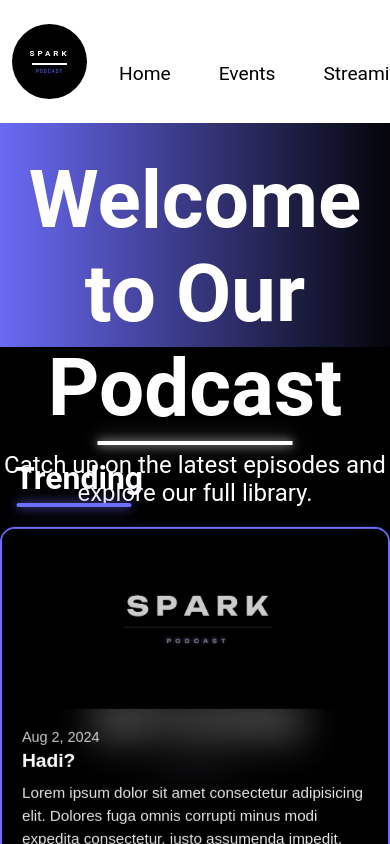
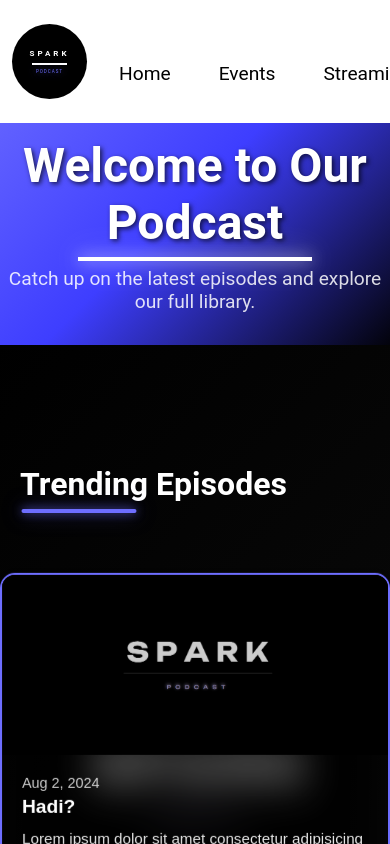
Before and after one commit to Themika/Sparked, a React (Create React App) app in the folder frontend/: page /streaming in a window 390 px wide. Shown: the top 844 px of the page. Built offline with nearby package versions, Linux system fonts and the light colour scheme.

Commit message:
chore: Update streaming page with trending area and recent episodes

```diff
--- a/frontend/src/Pages/Events.js
+++ b/frontend/src/Pages/Events.js
@@ -1,5 +1,6 @@
 import "../Styles/eventPage.css"
 import Navbar from "../Components/Navbar"
+import Card from "../Components/Card"
 
 const EventsPage = () => {
     return (
@@ -7,6 +8,9 @@ const EventsPage = () => {
             <div className="navbar-container">
                 <Navbar />
             </div>
+            <div className="event-page-card-container">
+                <Card />
+            </div>
         </div>
     );
 }
--- a/frontend/src/Pages/Streaming.js
+++ b/frontend/src/Pages/Streaming.js
@@ -15,7 +15,7 @@ const StreamingPage = () => {
       </div>
       <div className="trending-area">
         <div className="hash1"></div>
-        <h1>Trending</h1>
+        <h1>Trending Episodes</h1>
         <div className="trending-area-card-container">
           <Card />
           <Card />
--- a/frontend/src/Styles/StreamingPage.css
+++ b/frontend/src/Styles/StreamingPage.css
@@ -28,12 +28,12 @@ html {
 .streaming-hero-section {
   width: 100%;
   padding: 3rem 1rem;
-  background: linear-gradient(to right, var(--purple), var(--black));
+  background: linear-gradient(135deg, #6e6eff, #3e3eff, #000000);
   color: white;
   text-align: center;
   margin-top: 5%;
   border-radius: 15px;
-  height: 25vh;
+  height: 30vh;
   animation: slideIn 1s ease-in-out;
   transition: transform 0.3s ease-in-out, box-shadow 0.3s ease-in-out;
 }
@@ -43,6 +43,7 @@ html {
   margin-bottom: 1rem;
   margin-top: 65px;
   position: relative;
+  text-shadow: 2px 2px 5px rgba(0, 0, 0, 0.7);
 }
 
 .streaming-hero-section h1::after {
@@ -51,16 +52,17 @@ html {
   left: 50%;
   bottom: -10px;
   transform: translateX(-50%);
-  width: 50%;
+  width: 60%;
   height: 4px;
   background-color: #ffffff;
-  box-shadow: 0 0 10px rgba(255, 255, 255, 0.7),
-    0 0 20px rgba(255, 255, 255, 0.5);
+  box-shadow: 0 0 15px rgba(255, 255, 255, 0.7),
+    0 0 30px rgba(255, 255, 255, 0.5);
 }
 
 .streaming-hero-section p {
-  font-size: 1.5rem;
+  font-size: 1.8rem;
   margin: 0;
+  opacity: 0.85;
 }
 
 .trending-area {
@@ -69,18 +71,18 @@ html {
   color: white;
   text-align: left;
   border-radius: 15px;
+  background: linear-gradient(135deg, #000000, #1a1a1a);
   position: relative;
   overflow: hidden;
   animation: fadeIn 1s ease-in-out;
 }
 
-
 .trending-area h1 {
-  font-size: 2rem;
-  margin: 2rem 0;
+  font-size: 2.5rem;
+  margin: 2.5rem 0;
   color: #ffffff;
   position: relative;
-  left: 15px;
+  left: 20px;
   animation: slideIn 1s ease-in-out;
 }
 
@@ -115,6 +117,19 @@ html {
   animation: fadeInUp 1s ease-in-out, bob 2s infinite ease-in-out;
   backface-visibility: hidden;
   will-change: transform;
+}
+.streaming-hero-section {
+  padding: 5rem 2rem;
+}
+
+.trending-area-card-container {
+  gap: 1.5rem;
+  padding: 2rem 0;
+}
+
+.recent-episodes-card-container {
+  gap: 1.5rem;
+  padding: 2rem 0;
 }
 
 @keyframes fadeIn {
@@ -155,3 +170,36 @@ html {
     transform: translateY(-10px);
   }
 }
+
+@media (max-width: 768px) {
+  .streaming-hero-section {
+    height: auto;
+    padding: 2rem 1rem;
+  }
+
+  .streaming-hero-section h1 {
+    font-size: 3rem;
+  }
+
+  .streaming-hero-section p {
+    font-size: 1.2rem;
+  }
+
+  .trending-area h1 {
+    font-size: 2rem;
+  }
+
+  .trending-area-card-container .card,
+  .recent-episodes-card-container .card {
+    padding: 0.75rem;
+  }
+}
+.streaming-hero-section {
+  background-attachment: fixed;
+}
+
+@media (max-width: 768px) {
+  .streaming-hero-section {
+    background-attachment: scroll;
+  }
+}
```
